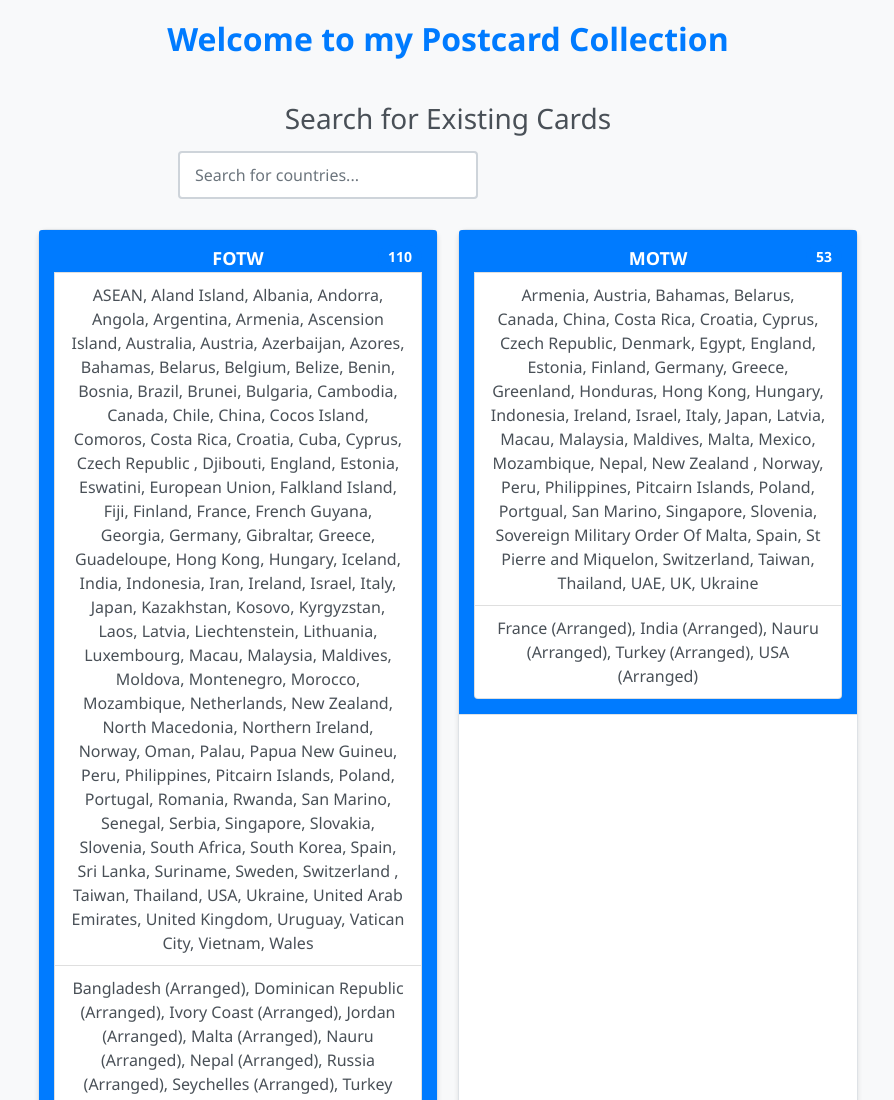
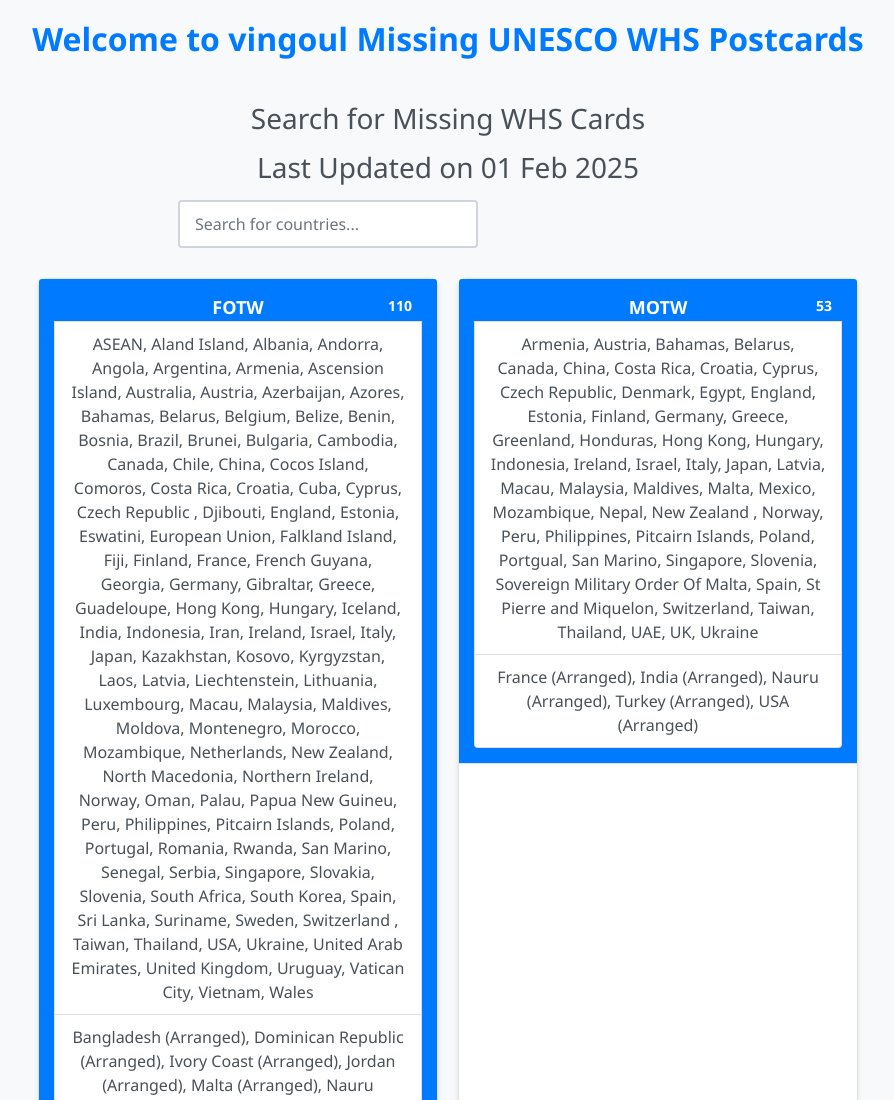
Before and after one commit to vingoul/vingoul_missing_unesco_whs, a plain HTML site: page index.html in a window 1280 px wide. Shown: the top 1100 px of the page, without its empty margins (192-1086 px from the left). Drawn offline with nearby package versions, Linux system fonts and the light colour scheme; files that its build step writes are made by us from their sources; files whose address does not match are found by name.

Commit message:
Update index.html

```diff
--- a/index.html
+++ b/index.html
@@ -28,14 +28,15 @@
         <!-- Welcome Header -->
         <div class="row justify-content-center mb-4">
             <div class="col-12">
-                <h2 class="text-center">Welcome to my Postcard Collection</h2>
+                <h2 class="text-center">Welcome to vingoul Missing UNESCO WHS Postcards</h2>
             </div>
         </div>
 
         <!-- Search Input -->
         <div class="row justify-content-center mb-4">
             <div class="col-md-6 col-sm-8">
-                <h3 class="text-center">Search for Existing Cards</h3>
+                <h3 class="text-center">Search for Missing WHS Cards</h3>
+                <h3 class="text-center">Last Updated on 01 Feb 2025</h3>
                 <label for="searchInput" class="sr-only">Search for countries</label>
                 <input type="text" id="searchInput" class="form-control mt-2" placeholder="Search for countries...">
             </div>
```
